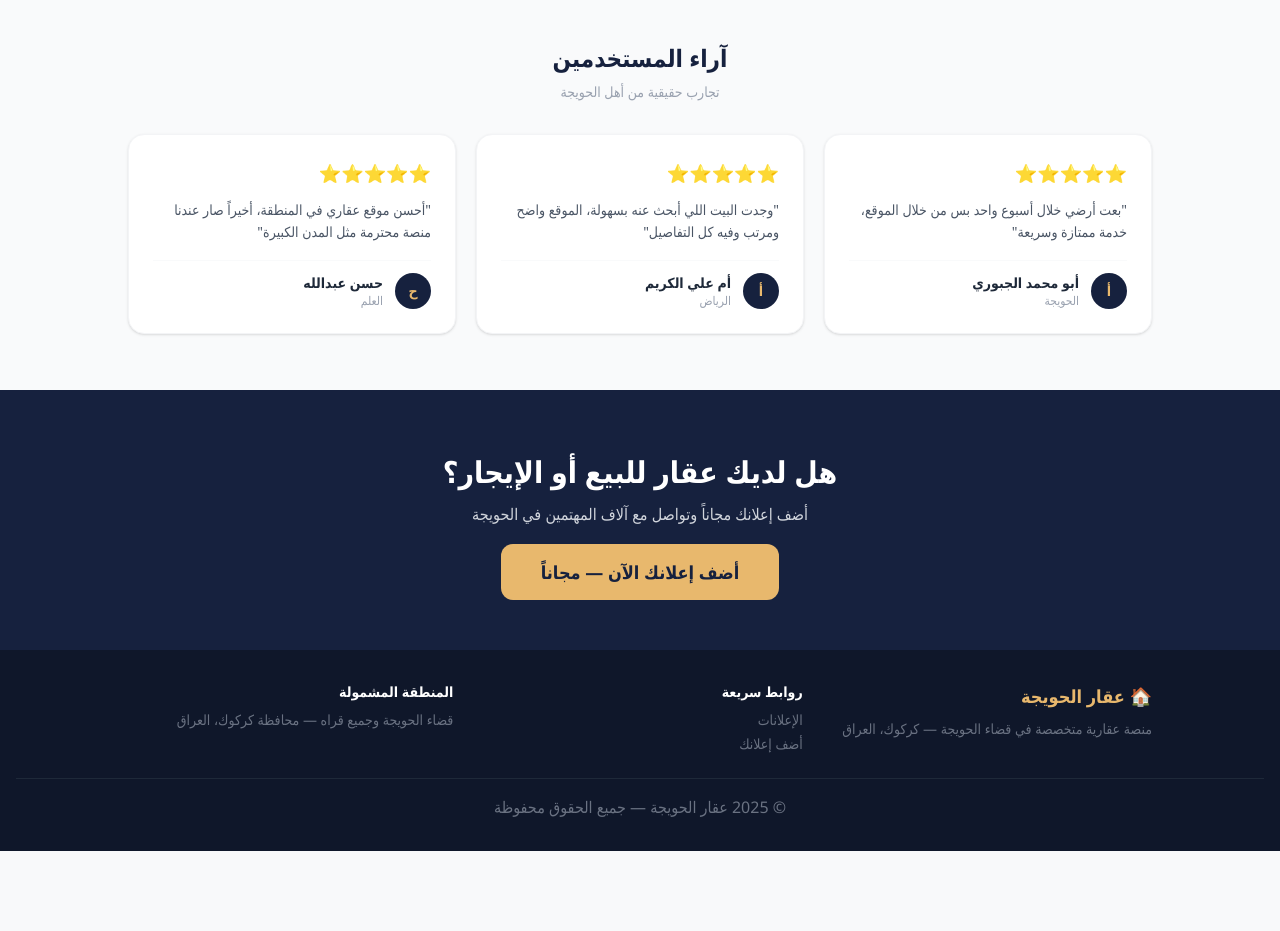
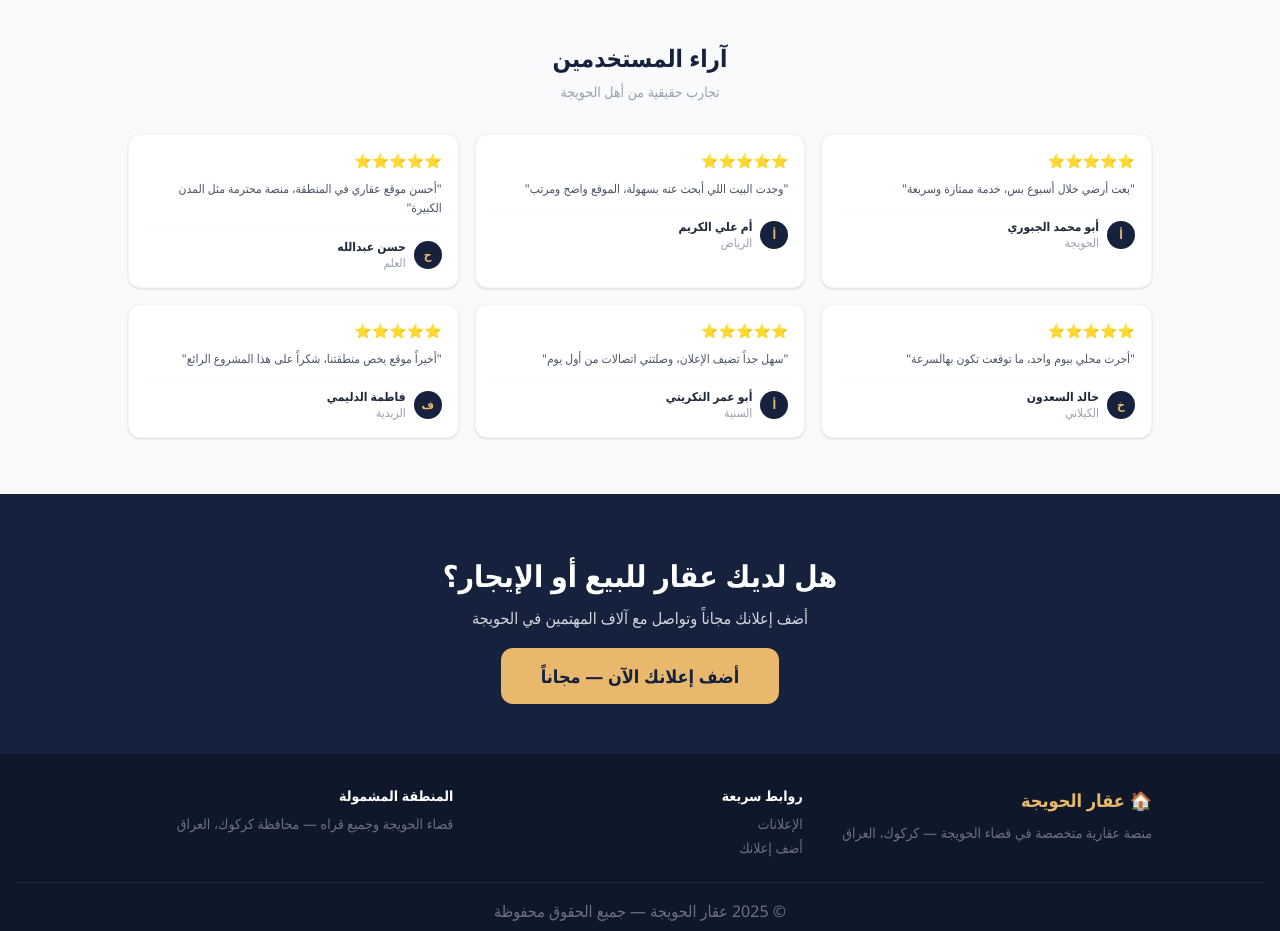
Before and after one commit to HushamAhmed90/hawija-aqar, a Next.js app: page / in a window 1280 px wide. Shown: the part 1440-2371 px from the top of the page. Before the commit the page ends 2291 px from the top, so only its background shows below. Built offline with nearby package versions, Linux system fonts and the light colour scheme.

Commit message:
Expand testimonials to 6 reviews, smaller cards

```diff
--- a/src/components/Testimonials.tsx
+++ b/src/components/Testimonials.tsx
@@ -1,7 +1,10 @@
 const reviews = [
-  { name: "أبو محمد الجبوري", text: "بعت أرضي خلال أسبوع واحد بس من خلال الموقع، خدمة ممتازة وسريعة", stars: 5, city: "الحويجة" },
-  { name: "أم علي الكريم", text: "وجدت البيت اللي أبحث عنه بسهولة، الموقع واضح ومرتب وفيه كل التفاصيل", stars: 5, city: "الرياض" },
-  { name: "حسن عبدالله", text: "أحسن موقع عقاري في المنطقة، أخيراً صار عندنا منصة محترمة مثل المدن الكبيرة", stars: 5, city: "العلم" },
+  { name: "أبو محمد الجبوري", text: "بعت أرضي خلال أسبوع بس، خدمة ممتازة وسريعة", stars: 5, city: "الحويجة" },
+  { name: "أم علي الكريم", text: "وجدت البيت اللي أبحث عنه بسهولة، الموقع واضح ومرتب", stars: 5, city: "الرياض" },
+  { name: "حسن عبدالله", text: "أحسن موقع عقاري في المنطقة، منصة محترمة مثل المدن الكبيرة", stars: 5, city: "العلم" },
+  { name: "خالد السعدون", text: "أجرت محلي بيوم واحد، ما توقعت تكون بهالسرعة", stars: 5, city: "الكيلاني" },
+  { name: "أبو عمر التكريتي", text: "سهل جداً تضيف الإعلان، وصلتني اتصالات من أول يوم", stars: 5, city: "السنية" },
+  { name: "فاطمة الدليمي", text: "أخيراً موقع يخص منطقتنا، شكراً على هذا المشروع الرائع", stars: 5, city: "الزيدية" },
 ];
 
 export default function Testimonials() {
@@ -10,17 +13,17 @@ export default function Testimonials() {
       <div className="max-w-5xl mx-auto">
         <h2 className="text-2xl font-bold text-[#16213e] mb-2 text-center">آراء المستخدمين</h2>
         <p className="text-gray-400 text-center mb-8 text-sm">تجارب حقيقية من أهل الحويجة</p>
-        <div className="grid grid-cols-1 md:grid-cols-3 gap-5">
+        <div className="grid grid-cols-2 md:grid-cols-3 gap-4">
           {reviews.map((r) => (
-            <div key={r.name} className="bg-white rounded-2xl p-6 shadow-sm border border-gray-100 hover:shadow-md transition-shadow">
-              <div className="text-[#e8b86d] text-lg mb-3">{"⭐".repeat(r.stars)}</div>
-              <p className="text-gray-600 text-sm leading-relaxed mb-4">"{r.text}"</p>
-              <div className="flex items-center gap-3 border-t border-gray-50 pt-3">
-                <div className="w-9 h-9 rounded-full bg-[#16213e] flex items-center justify-center text-[#e8b86d] font-bold text-sm">
+            <div key={r.name} className="bg-white rounded-xl p-4 shadow-sm border border-gray-100 hover:shadow-md transition-shadow">
+              <div className="text-[#e8b86d] text-sm mb-2">{"⭐".repeat(r.stars)}</div>
+              <p className="text-gray-600 text-xs leading-relaxed mb-3">"{r.text}"</p>
+              <div className="flex items-center gap-2 border-t border-gray-50 pt-2">
+                <div className="w-7 h-7 rounded-full bg-[#16213e] flex items-center justify-center text-[#e8b86d] font-bold text-xs">
                   {r.name[0]}
                 </div>
                 <div>
-                  <div className="font-bold text-gray-800 text-sm">{r.name}</div>
+                  <div className="font-bold text-gray-800 text-xs">{r.name}</div>
                   <div className="text-xs text-gray-400">{r.city}</div>
                 </div>
               </div>
```
